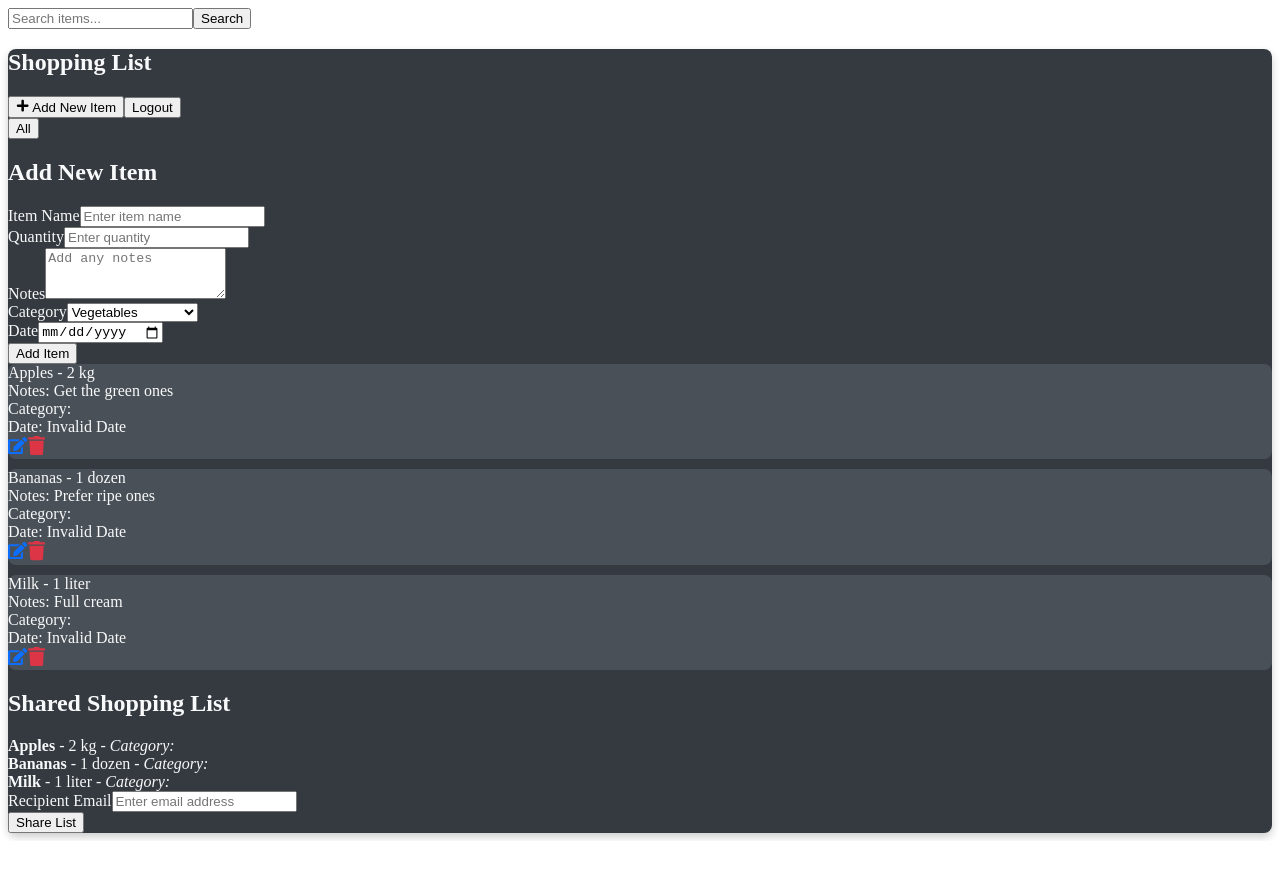
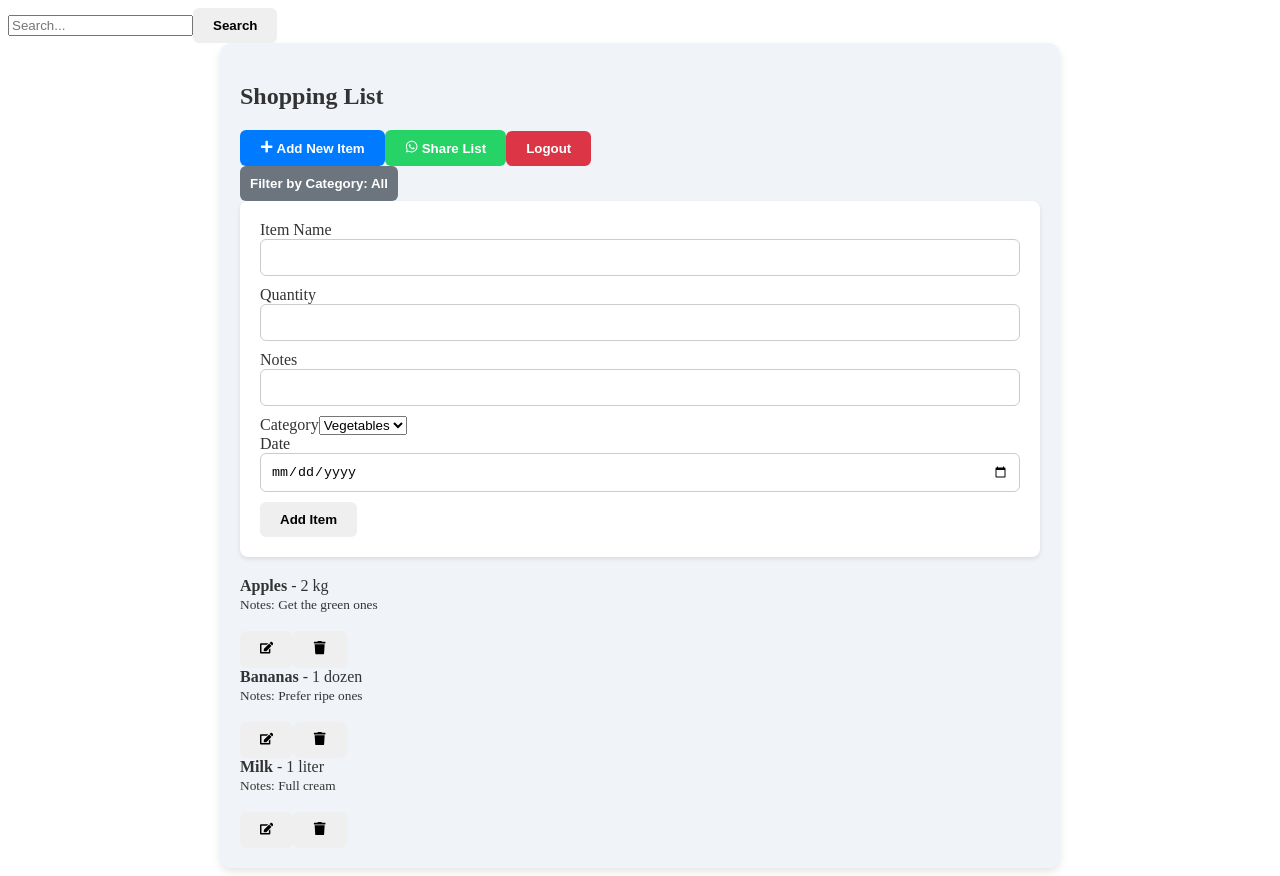
Before and after one commit to eungobs/Redux-Projects, a React (Create React App) app: page /login in a window 1280 px wide. Both pictures are taken after a click on the button "Login". Before the commit the page ends 841 px from the top, so only its background shows below. Built offline with nearby package versions, Linux system fonts and the light colour scheme; data requests are answered from the project's data file; a web font is replaced by a local one.

Commit message:
share list by whatsapp implemented

```diff
--- a/src/App.js
+++ b/src/App.js
@@ -12,6 +12,13 @@ import RegisterPage from './components/RegisterPage'; // Import RegisterPage com
 
 function App() {
   const [isRegisterOpen, setRegisterOpen] = useState(false); // State to manage registration popup visibility
+  // eslint-disable-next-line no-unused-vars
+  const [items, setItems] = useState([
+    'Apples',
+    'Oranges',
+    'Bananas',
+    // more items
+  ]);
   const isAuthenticated = useSelector((state) => state.auth.isAuthenticated);
 
   const openRegister = () => {
@@ -22,6 +29,14 @@ function App() {
     setRegisterOpen(false);
   };
 
+  const handleSearch = (query) => {
+    const filteredItems = items.filter(item =>
+      item.toLowerCase().includes(query.toLowerCase())
+    );
+    console.log('Search results:', filteredItems);
+    // Update your state or display the filtered items as needed
+  };
+
   const PrivateRoute = ({ element }) => {
     return isAuthenticated ? element : <Navigate to="/login" />;
   };
@@ -29,7 +44,7 @@ function App() {
   return (
     <Router>
       <div className="app-container">
-        {isAuthenticated && <SearchBar />}
+        {isAuthenticated && <SearchBar onSearch={handleSearch} />}
         <Routes>
           <Route path="/" element={<HomePage onRegister={openRegister} />} />
           <Route path="/login" element={<LoginPage />} />
--- a/src/components/AddItemForm.js
+++ b/src/components/AddItemForm.js
@@ -3,7 +3,6 @@ import { useDispatch } from 'react-redux';
 import { addItem } from '../features/items/itemSlice';
 import { Button, Form, Col, Row } from 'react-bootstrap';
 
-// Updated categories array
 const categories = [
   'Vegetables',
   'Cleaning Products',
@@ -70,20 +69,16 @@ const AddItemForm = () => {
           </Col>
         </Row>
         <Row className="mb-3">
-          <Col md={12}>
+          <Col md={6}>
             <Form.Group>
               <Form.Label>Notes</Form.Label>
               <Form.Control
-                as="textarea"
-                rows={3}
-                placeholder="Add any notes"
+                placeholder="Enter any notes"
                 value={item.notes}
                 onChange={(e) => setItem({ ...item, notes: e.target.value })}
               />
             </Form.Group>
           </Col>
-        </Row>
-        <Row className="mb-3">
           <Col md={6}>
             <Form.Group>
               <Form.Label>Category</Form.Label>
@@ -98,6 +93,8 @@ const AddItemForm = () => {
               </Form.Control>
             </Form.Group>
           </Col>
+        </Row>
+        <Row className="mb-3">
           <Col md={6}>
             <Form.Group>
               <Form.Label>Date</Form.Label>
@@ -109,9 +106,7 @@ const AddItemForm = () => {
             </Form.Group>
           </Col>
         </Row>
-        <div className="text-center">
-          <Button variant="success" type="submit">Add Item</Button>
-        </div>
+        <Button type="submit" variant="primary">Add Item</Button>
       </Form>
     </div>
   );
--- a/src/components/SearchBar.js
+++ b/src/components/SearchBar.js
@@ -3,21 +3,24 @@ import React, { useState } from 'react';
 function SearchBar({ onSearch }) {
   const [query, setQuery] = useState('');
 
-  const handleSearch = (e) => {
-    e.preventDefault();
+  const handleChange = (event) => {
+    setQuery(event.target.value);
+  };
+
+  const handleSearch = () => {
     onSearch(query);
   };
 
   return (
-    <form onSubmit={handleSearch}>
+    <div className="search-bar">
       <input
         type="text"
-        placeholder="Search items..."
         value={query}
-        onChange={(e) => setQuery(e.target.value)}
+        onChange={handleChange}
+        placeholder="Search..."
       />
-      <button type="submit">Search</button>
-    </form>
+      <button onClick={handleSearch}>Search</button>
+    </div>
   );
 }
 
--- a/src/components/ShoppingList.css
+++ b/src/components/ShoppingList.css
@@ -1,55 +1,184 @@
+/* Container and Background */
 .shopping-list-container {
-  background-color: #343a40; /* Dark background color */
-  color: #f8f9fa; /* Light text color */
-  border-radius: 8px; /* Rounded corners for the container */
-  box-shadow: 0 4px 8px rgba(0, 0, 0, 0.2); /* Box shadow for a subtle 3D effect */
+  background-color: #f0f4f8; /* Light greyish-blue background */
+  color: #333; /* Darker text color */
+  border-radius: 12px;
+  padding: 20px;
+  box-shadow: 0 4px 8px rgba(0, 0, 0, 0.1);
+  max-width: 800px;
+  margin: auto;
 }
 
+/* List Item as Card */
 .list-item {
-  background-color: #495057; /* Slightly lighter background color for list items */
-  margin-bottom: 10px;
-  border: 1px solid #dee2e6; /* Border for list items */
-  border-radius: 8px; /* Rounded corners for list items */
-  border: none; /* Remove border */
+  background-color: #ffffff; /* White background for each item card */
+  border-radius: 8px;
+  box-shadow: 0 2px 4px rgba(0, 0, 0, 0.1);
+  margin-bottom: 15px;
+  padding: 15px;
+  display: flex;
+  justify-content: space-between;
+  align-items: center;
+  transition: transform 0.2s ease-in-out;
 }
 
+.list-item:hover {
+  transform: translateY(-3px); /* Slight lift effect on hover */
+}
+
+/* Buttons */
+button {
+  border-radius: 6px;
+  font-weight: bold;
+  padding: 10px 20px;
+  border: none;
+  cursor: pointer;
+  transition: background-color 0.3s ease-in-out, transform 0.2s ease-in-out;
+}
+
+.button-primary {
+  background-color: #007bff;
+  color: white;
+}
+
+.button-primary:hover {
+  background-color: #0056b3; /* Darker blue on hover */
+  transform: translateY(-2px); /* Slight lift effect on hover */
+}
+
+.button-danger {
+  background-color: #dc3545;
+  color: white;
+}
+
+.button-danger:hover {
+  background-color: #b21f2d; /* Darker red on hover */
+  transform: translateY(-2px); /* Slight lift effect on hover */
+}
+
+/* WhatsApp Success Button */
+.button-success {
+  background-color: #25D366; /* WhatsApp green */
+  color: white;
+  border-radius: 6px;
+  font-weight: bold;
+  padding: 10px 20px;
+}
+
+.button-success:hover {
+  background-color: #1da851; /* Darker WhatsApp green on hover */
+  transform: translateY(-2px); /* Slight lift effect on hover */
+}
+
+/* Icons */
 .icon {
   cursor: pointer;
-  font-size: 1.2em; /* Slightly larger icons */
-  transition: color 0.3s, opacity 0.3s; /* Smooth transition for color and opacity */
+  font-size: 1.5em; /* Larger icon size */
+  transition: transform 0.3s ease-in-out, color 0.3s ease-in-out;
+}
+
+.icon:hover {
+  transform: scale(1.1); /* Slight zoom effect on hover */
 }
 
 .edit-icon {
-  color: #0d6efd; /* Edit icon color */
+  color: #ffc107; /* Yellow color for edit */
+}
+
+.edit-icon:hover {
+  color: #d39e00; /* Darker yellow on hover */
 }
 
 .delete-icon {
-  color: #dc3545; /* Delete icon color */
+  color: #dc3545; /* Red color for delete */
 }
 
-.edit-icon:hover, .delete-icon:hover {
-  opacity: 0.8; /* Slightly transparent on hover */
+.delete-icon:hover {
+  color: #b21f2d; /* Darker red on hover */
 }
 
-.input-group .form-control {
-  margin-right: 5px;
+/* Form Design */
+form {
+  background-color: #ffffff;
+  padding: 20px;
+  border-radius: 8px;
+  box-shadow: 0 2px 4px rgba(0, 0, 0, 0.1);
+  margin-bottom: 20px;
 }
 
-.dropdown-toggle::after {
-  display: none; /* Hide default dropdown arrow */
+.form-control {
+  border-radius: 6px;
+  margin-bottom: 10px;
+  padding: 10px;
+  border: 1px solid #ccc;
+  width: 100%;
+  box-sizing: border-box;
+}
+
+.form-control:focus {
+  border-color: #007bff;
+  outline: none;
+  box-shadow: 0 0 5px rgba(0, 123, 255, 0.5);
+}
+
+/* Dropdown */
+.dropdown-toggle {
+  background-color: #6c757d;
+  color: #ffffff;
+  border-radius: 6px;
+  padding: 10px;
+  border: none;
 }
 
 .dropdown-menu {
-  background-color: #495057;
+  background-color: #ffffff;
+  border-radius: 6px;
+  box-shadow: 0 2px 4px rgba(0, 0, 0, 0.1);
 }
 
 .dropdown-item {
-  color: #f8f9fa;
+  color: #333;
+  padding: 10px;
+  transition: background-color 0.3s ease-in-out, color 0.3s ease-in-out;
 }
 
 .dropdown-item:hover {
-  background-color: #343a40;
+  background-color: #007bff;
+  color: white;
 }
+
+/* Responsive Design */
+@media (max-width: 768px) {
+  .shopping-list-container {
+    padding: 15px;
+    margin: 10px;
+  }
+
+  .form-control {
+    width: 100%;
+    margin-bottom: 15px;
+  }
+
+  .icon {
+    font-size: 1.2em;
+  }
+
+  button {
+    padding: 8px 16px;
+    font-size: 0.9em;
+  }
+
+  .list-item {
+    flex-direction: column;
+    align-items: flex-start;
+  }
+
+  .list-item > *:not(:last-child) {
+    margin-bottom: 10px;
+  }
+}
+
+
 
 /* Media Queries for Responsiveness */
 @media (max-width: 1200px) {
--- a/src/components/ShoppingList.js
+++ b/src/components/ShoppingList.js
@@ -1,30 +1,9 @@
-import React, { useEffect, useState } from 'react';
+import React, { useState, useEffect } from 'react';
 import { useDispatch, useSelector } from 'react-redux';
-import { Button, ListGroup, Spinner, InputGroup, Form, Col, Row, Container, Dropdown } from 'react-bootstrap';
-import { FaEdit, FaTrash, FaPlus } from 'react-icons/fa'; // Importing icons from react-icons
-import { fetchItems, updateItem, deleteItem } from '../features/items/itemSlice';
-import AddItemForm from './AddItemForm'; // Import the AddItemForm component
-import ShareList from './ShareList';
-import './ShoppingList.css'; // Import custom CSS file for additional styling
-
-// Updated categories array
-const categories = [
-  'All',
-  'Vegetables',
-  'Cleaning Products',
-  'Cosmetics',
-  'Clothes',
-  'Hardware',
-  'Fruits',
-  'Bakery',
-  'Snacks',
-  'Beverages',
-  'Dairy Products',
-  'Meat',
-  'Pharmacy',
-  'Frozen',
-  'Other'
-];
+import { fetchItems, addItem, updateItem, deleteItem } from '../features/items/itemSlice';
+import { FaPlus, FaWhatsapp, FaTrash, FaEdit } from 'react-icons/fa';
+import { Container, Row, Col, Form, Button, ListGroup, Dropdown } from 'react-bootstrap';
+import './ShoppingList.css'; // Import the CSS file for styling
 
 const ShoppingList = () => {
   const dispatch = useDispatch();
@@ -38,121 +17,161 @@ const ShoppingList = () => {
     dispatch(fetchItems());
   }, [dispatch]);
 
-  const handleEdit = () => {
-    if (editItem.name && editItem.quantity) {
-      dispatch(updateItem({ id: editId, updatedItem: editItem }));
-      setEditId(null);
-      setEditItem({ name: '', quantity: '', notes: '', category: 'Vegetables', date: '' });
-    } else {
-      alert("Please enter both item name and quantity");
-    }
+  const handleInputChange = (e) => {
+    const { name, value } = e.target;
+    setEditItem((prev) => ({ ...prev, [name]: value }));
   };
 
-  const handleDelete = (id) => {
-    if (window.confirm("Are you sure you want to delete this item?")) {
-      dispatch(deleteItem(id));
+  const handleSaveItem = () => {
+    if (editId) {
+      dispatch(updateItem({ id: editId, ...editItem }));
+    } else {
+      dispatch(addItem(editItem));
     }
+    setEditId(null);
+    setEditItem({ name: '', quantity: '', notes: '', category: 'Vegetables', date: '' });
   };
 
-  const startEdit = (item) => {
+  const handleEditItem = (item) => {
     setEditId(item.id);
-    setEditItem({ name: item.name, quantity: item.quantity, notes: item.notes, category: item.category, date: item.date });
+    setEditItem(item);
   };
 
-  const handleLogout = () => {
-    // Clear any authentication tokens or user data here
-    localStorage.removeItem('authToken'); // Example: Remove token from localStorage
-
-    // Redirect to the homepage
-    window.location.href = '/';
+  const handleDeleteItem = (id) => {
+    dispatch(deleteItem(id));
   };
 
-  const filteredItems = selectedCategory === 'All' ? items : items.filter(item => item.category === selectedCategory);
+  const handleCategoryChange = (category) => {
+    setSelectedCategory(category);
+  };
 
-  if (status === 'loading') return <Spinner animation="border" variant="primary" />;
+  const generateListMessage = (items) => {
+    let message = 'Here is my shopping list:\n\n';
+    items.forEach(item => {
+      message += `• ${item.name} - ${item.quantity}\n`;
+      if (item.notes) {
+        message += `  Notes: ${item.notes}\n`;
+      }
+      if (item.category) {
+        message += `  Category: ${item.category}\n`;
+      }
+      if (item.date) {
+        message += `  Date: ${new Date(item.date).toLocaleDateString()}\n`;
+      }
+      message += '\n';
+    });
+    return encodeURIComponent(message); // Encodes the message for URL
+  };
+
+  const handleShare = () => {
+    const message = generateListMessage(items);
+    const whatsappUrl = `https://wa.me/?text=${message}`;
+    window.open(whatsappUrl, '_blank');
+  };
+
+  const filteredItems = selectedCategory === 'All'
+    ? items
+    : items.filter(item => item.category === selectedCategory);
 
   return (
-    <Container className="bg-light text-dark p-4 shopping-list-container">
-      <Row className="mb-4">
+    <Container className="shopping-list-container">
+      <Row className="mb-4 align-items-center">
         <Col md={8}>
-          <h2 className="my-4">Shopping List</h2>
+          <h2>Shopping List</h2>
         </Col>
         <Col md={4} className="text-end">
-          <Button variant="success" className="d-flex align-items-center me-3" onClick={() => setEditId(null)}>
+          <Button className="button-primary me-3" onClick={() => setEditId(null)}>
             <FaPlus className="me-2" /> Add New Item
           </Button>
-          <Button variant="danger" onClick={handleLogout}>
+          <Button className="button-success me-3" onClick={handleShare}>
+            <FaWhatsapp className="me-2" /> Share List
+          </Button>
+          <Button className="button-danger">
             Logout
           </Button>
         </Col>
       </Row>
+
       <Row className="mb-4">
         <Col md={12}>
-          <Dropdown onSelect={(eventKey) => setSelectedCategory(eventKey)}>
+          <Dropdown>
             <Dropdown.Toggle variant="secondary" id="dropdown-basic">
-              {selectedCategory}
+              Filter by Category: {selectedCategory}
             </Dropdown.Toggle>
             <Dropdown.Menu>
-              {categories.map(category => (
-                <Dropdown.Item key={category} eventKey={category}>{category}</Dropdown.Item>
-              ))}
+              <Dropdown.Item onClick={() => handleCategoryChange('All')}>All</Dropdown.Item>
+              <Dropdown.Item onClick={() => handleCategoryChange('Vegetables')}>Vegetables</Dropdown.Item>
+              <Dropdown.Item onClick={() => handleCategoryChange('Fruits')}>Fruits</Dropdown.Item>
+              <Dropdown.Item onClick={() => handleCategoryChange('Dairy')}>Dairy</Dropdown.Item>
             </Dropdown.Menu>
           </Dropdown>
         </Col>
       </Row>
-      <AddItemForm /> {/* Include AddItemForm here */}
-      <ListGroup className="mt-4">
-        {filteredItems.map((item) => (
-          <ListGroup.Item key={item.id} className="d-flex justify-content-between align-items-center list-item">
-            {editId === item.id ? (
-              <InputGroup>
-                <Form.Control
-                  placeholder="Item Name"
-                  value={editItem.name}
-                  onChange={(e) => setEditItem({ ...editItem, name: e.target.value })}
-                />
-                <Form.Control
-                  placeholder="Quantity"
-                  value={editItem.quantity}
-                  onChange={(e) => setEditItem({ ...editItem, quantity: e.target.value })}
-                />
-                <Form.Control
-                  placeholder="Notes"
-                  value={editItem.notes}
-                  onChange={(e) => setEditItem({ ...editItem, notes: e.target.value })}
-                />
-                <Form.Control
-                  as="select"
-                  value={editItem.category}
-                  onChange={(e) => setEditItem({ ...editItem, category: e.target.value })}
-                >
-                  {categories.map(category => (
-                    <option key={category} value={category}>{category}</option>
-                  ))}
-                </Form.Control>
-                <Form.Control
-                  type="date"
-                  value={editItem.date}
-                  onChange={(e) => setEditItem({ ...editItem, date: e.target.value })}
-                />
-                <Button variant="success" onClick={handleEdit}>Save</Button>
-                <Button variant="secondary" onClick={() => setEditId(null)}>Cancel</Button>
-              </InputGroup>
-            ) : (
-              <div className="d-flex align-items-center justify-content-between">
-                <div>
-                  <span>{item.name} - {item.quantity} <br /> Notes: {item.notes} <br /> Category: {item.category} <br /> Date: {new Date(item.date).toLocaleDateString()}</span>
-                </div>
-                <div>
-                  <FaEdit className="icon edit-icon me-3" onClick={() => startEdit(item)} title="Edit" />
-                  <FaTrash className="icon delete-icon" onClick={() => handleDelete(item.id)} title="Delete" />
-                </div>
-              </div>
-            )}
-          </ListGroup.Item>
-        ))}
-      </ListGroup>
-      <ShareList />
+
+      <Row>
+        <Col md={6}>
+          <Form>
+            <Form.Group className="mb-3" controlId="formItemName">
+              <Form.Label>Item Name</Form.Label>
+              <Form.Control type="text" name="name" value={editItem.name} onChange={handleInputChange} />
+            </Form.Group>
+            <Form.Group className="mb-3" controlId="formItemQuantity">
+              <Form.Label>Quantity</Form.Label>
+              <Form.Control type="text" name="quantity" value={editItem.quantity} onChange={handleInputChange} />
+            </Form.Group>
+            <Form.Group className="mb-3" controlId="formItemNotes">
+              <Form.Label>Notes</Form.Label>
+              <Form.Control type="text" name="notes" value={editItem.notes} onChange={handleInputChange} />
+            </Form.Group>
+            <Form.Group className="mb-3" controlId="formItemCategory">
+              <Form.Label>Category</Form.Label>
+              <Form.Select name="category" value={editItem.category} onChange={handleInputChange}>
+                <option>Vegetables</option>
+                <option>Fruits</option>
+                <option>Dairy</option>
+                <option>Grains</option>
+                <option>Meat</option>
+                <option>Beverages</option>
+              </Form.Select>
+            </Form.Group>
+            <Form.Group className="mb-3" controlId="formItemDate">
+              <Form.Label>Date</Form.Label>
+              <Form.Control type="date" name="date" value={editItem.date} onChange={handleInputChange} />
+            </Form.Group>
+            <Button variant="primary" onClick={handleSaveItem}>
+              {editId ? 'Update Item' : 'Add Item'}
+            </Button>
+          </Form>
+        </Col>
+        <Col md={6}>
+          <ListGroup>
+            {status === 'loading' && <div>Loading...</div>}
+            {filteredItems.map(item => (
+              <ListGroup.Item key={item.id}>
+                <Row className="align-items-center">
+                  <Col md={8}>
+                    <strong>{item.name}</strong> - {item.quantity}
+                    <br />
+                    {item.notes && <small>Notes: {item.notes}</small>}
+                    <br />
+                    {item.category && <small>Category: {item.category}</small>}
+                    <br />
+                    {item.date && <small>Date: {new Date(item.date).toLocaleDateString()}</small>}
+                  </Col>
+                  <Col md={4} className="text-end">
+                    <Button variant="outline-primary" className="me-2" onClick={() => handleEditItem(item)}>
+                      <FaEdit />
+                    </Button>
+                    <Button variant="outline-danger" onClick={() => handleDeleteItem(item.id)}>
+                      <FaTrash />
+                    </Button>
+                  </Col>
+                </Row>
+              </ListGroup.Item>
+            ))}
+          </ListGroup>
+        </Col>
+      </Row>
     </Container>
   );
 };
```
Also changed, not shown: src/components/ShoppingSearchPage.js (+29 -3 lines).
